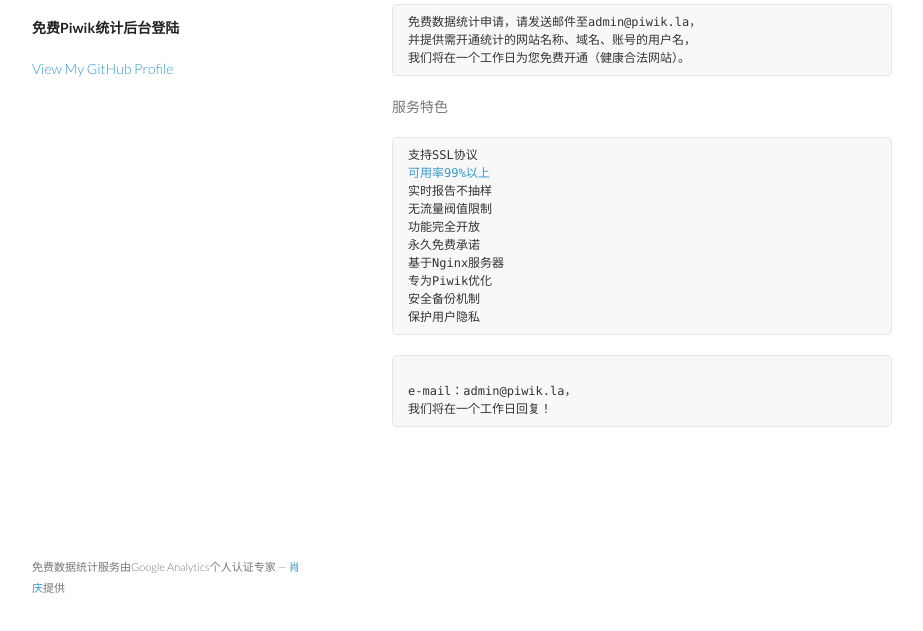
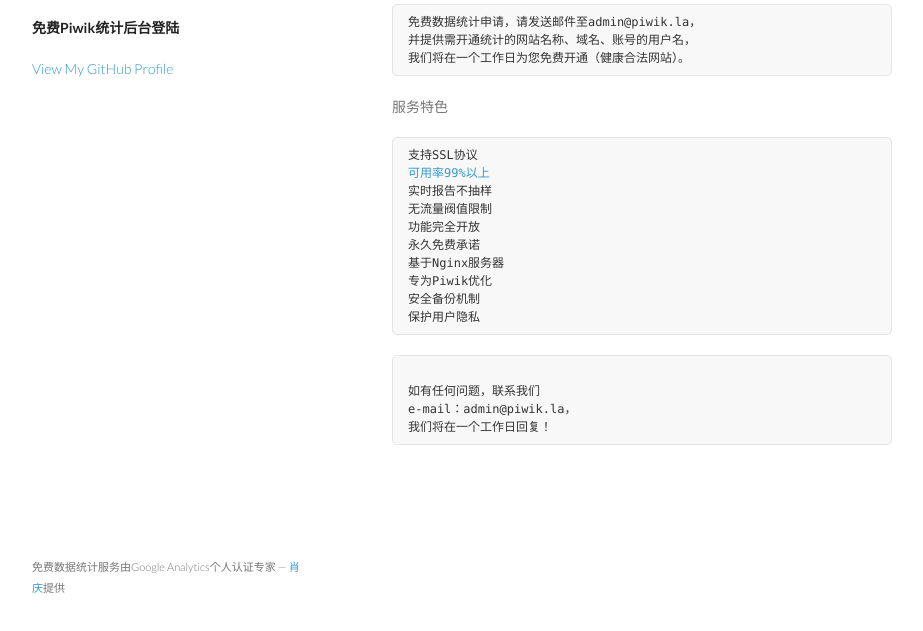
Before and after one commit to xiaoq-in/piwikla.github.io, a plain HTML site: page index.html in a window 1280 px wide. Shown: the part 133-764 px from the top of the page, without its empty margins (178-1101 px from the left). Drawn offline with Linux system fonts and the light colour scheme.

Commit message:
Update index.html

```diff
--- a/index.html
+++ b/index.html
@@ -74,6 +74,7 @@
 </code></pre>
 
 <pre><code>
+如有任何问题，联系我们
 e-mail：admin@piwik.la，
 我们将在一个工作日回复！
 </code></pre>
```
